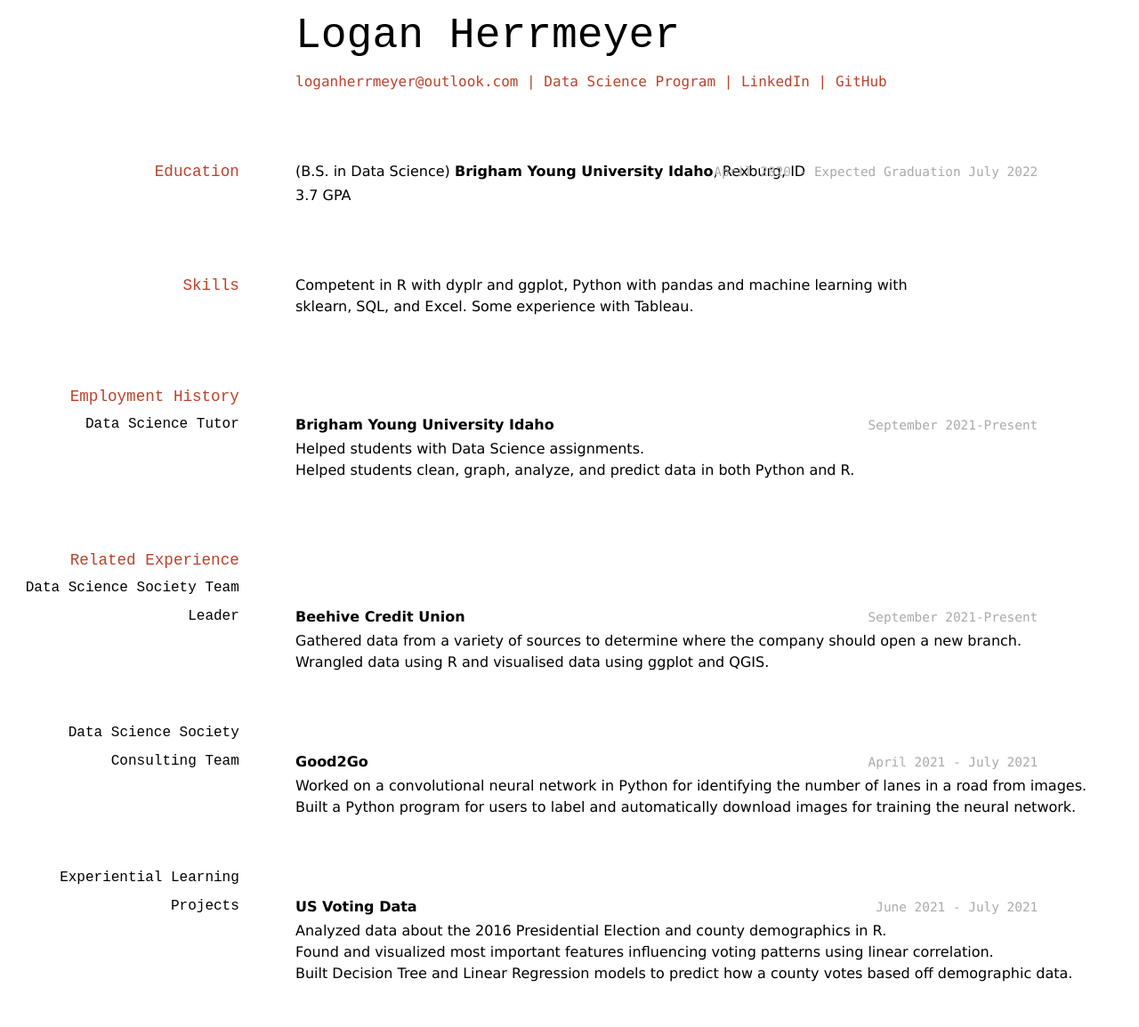
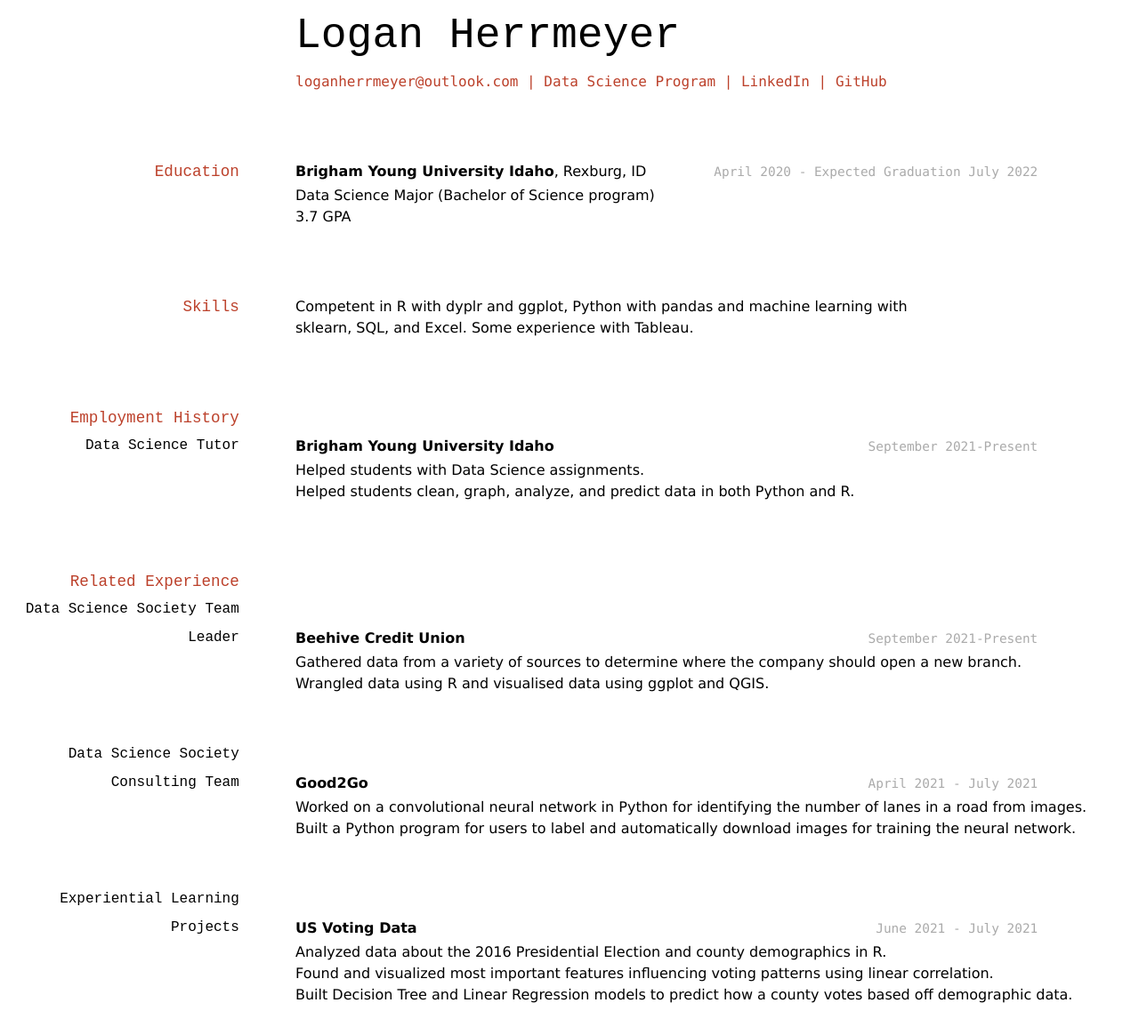
Before and after one commit to LHerrmeyer/herrmeyer_logan_resume, a Jekyll site: the page built from docs/index.md, in a window 1280 px wide. Shown: the whole page at 89% size. Built offline with Jekyll 4.4.1, drawn with Linux system fonts in a browser that asks for light colours; before the commit the page ends 1131 px from its top, so only the background shows below that.

Commit message:
Update index.md

```diff
--- a/docs/index.md
+++ b/docs/index.md
@@ -15,9 +15,10 @@ title: Logan Herrmeyer's Resume
 
 ## Education
 
-`April 2020 - Expected Graduation July 2022` (B.S. in Data Science)
+`April 2020 - Expected Graduation July 2022`
 __Brigham Young University Idaho__, Rexburg, ID
 
+- Data Science Major (Bachelor of Science program)
 - 3.7 GPA
 
 ## Skills
```
